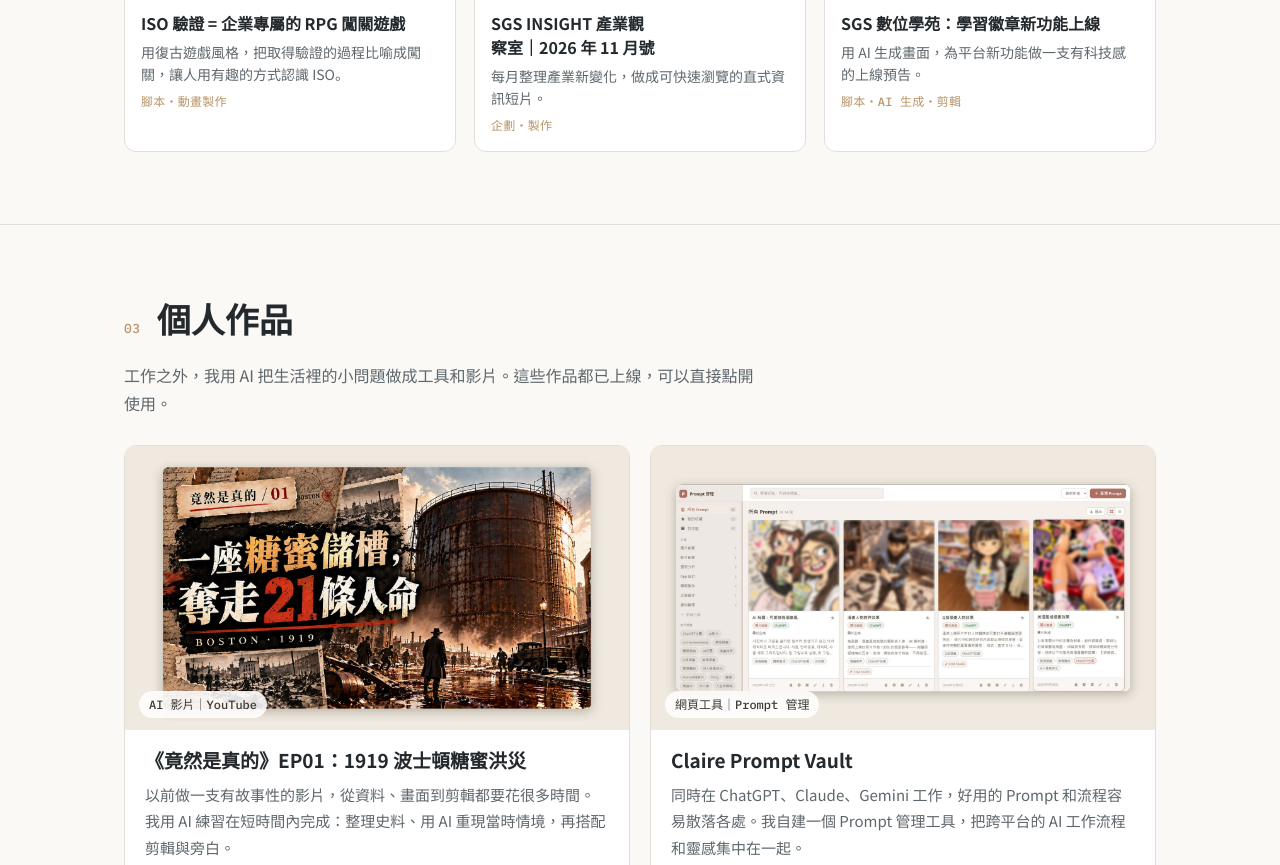
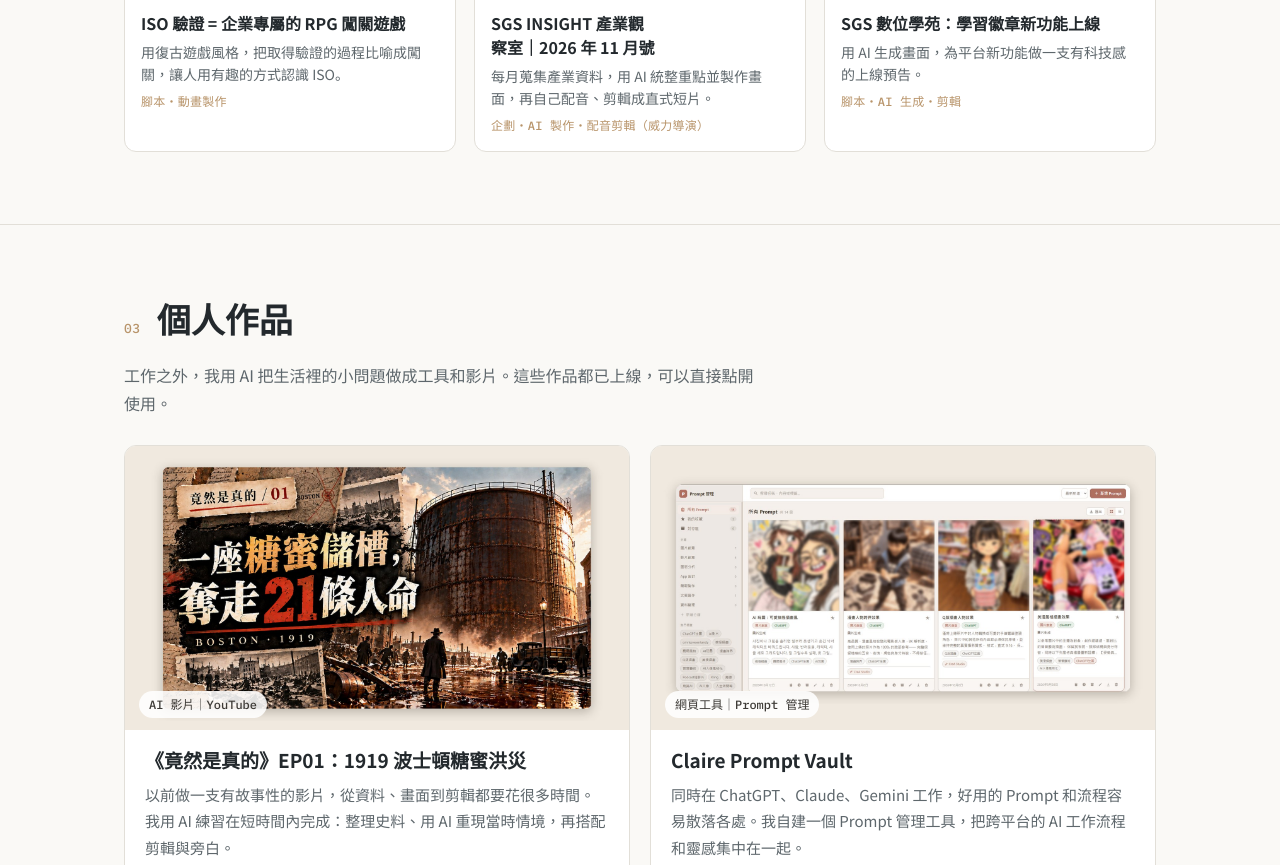
Before and after one commit to claire30212/claire-portfolio, a plain HTML site: page index.html in a window 1280 px wide. Shown: the part 3112-3977 px from the top of the page. Drawn offline with Linux system fonts and the light colour scheme.

Commit message:
Add files via upload

```diff
--- a/index.html
+++ b/index.html
@@ -549,7 +549,7 @@ nav ul a.on::after{transform:scaleX(1)}
       </a>
       <a class="vid" href="https://www.facebook.com/share/r/1Mi86i1fMh/">
         <div class="thumb"><img src="v-insight.jpg" alt="SGS INSIGHT 產業觀察室 2026 年 11 月號 影片畫面" loading="lazy"><span class="fmt">產業趨勢月報</span></div>
-        <div class="vb"><h3>SGS INSIGHT 產業觀察室｜2026 年 11 月號</h3><p>每月整理產業新變化，做成可快速瀏覽的直式資訊短片。</p><p class="role">企劃・製作</p></div>
+        <div class="vb"><h3>SGS INSIGHT 產業觀察室｜2026 年 11 月號</h3><p>每月蒐集產業資料，用 AI 統整重點並製作畫面，再自己配音、剪輯成直式短片。</p><p class="role">企劃・AI 製作・配音剪輯（威力導演）</p></div>
       </a>
       <a class="vid" href="https://www.facebook.com/reel/729737936818709">
         <div class="thumb"><img src="v-ai-badge.jpg" alt="SGS 數位學苑新功能上線 影片畫面" loading="lazy"><span class="fmt">AI 生成影片</span></div>
```
